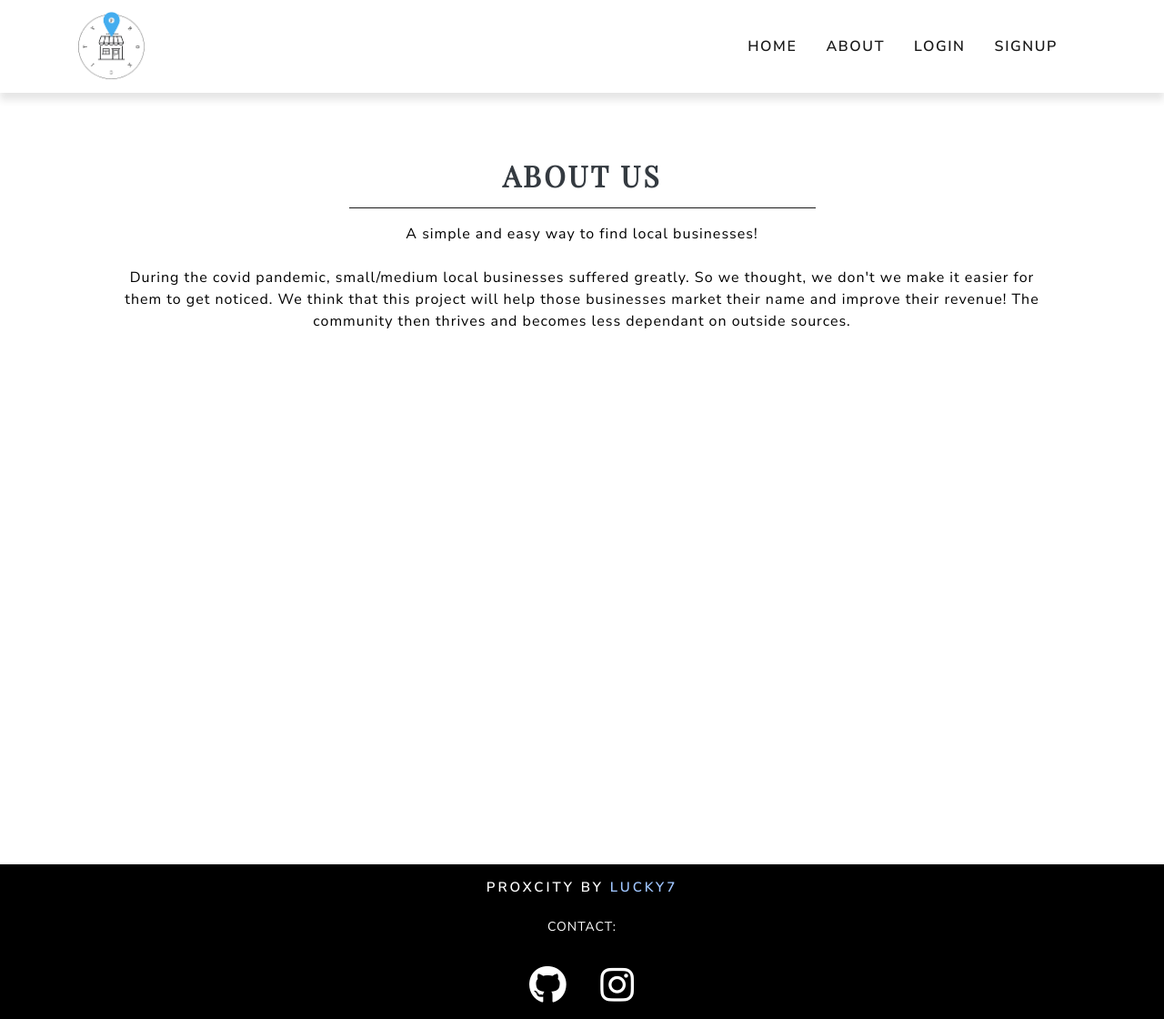
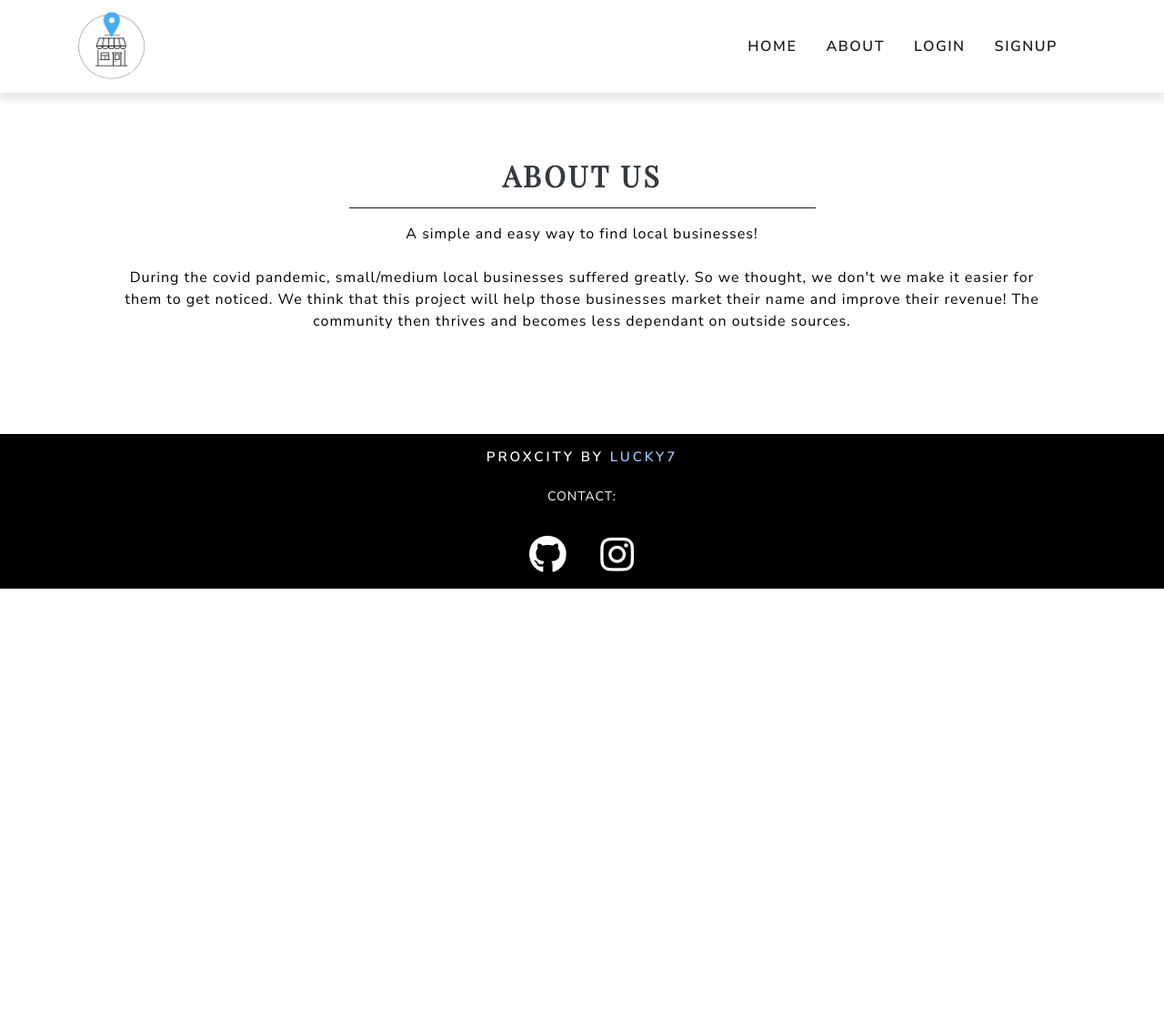
Before and after one commit to Kou-kun42/local-business-finder, a Flask app: page /about in a window 1280 px wide. Shown: the whole page at 91% size. After the commit the page ends 647 px from the top, so only its background shows below. Run offline with Flask 2, Linux system fonts and the light colour scheme; some libraries are stand-ins or nearby versions.

Commit message:
Made navbar sticky and removed vh-100

```diff
--- a/templates/base.html
+++ b/templates/base.html
@@ -18,10 +18,10 @@
 
 <body>
   <!--  HOME NAV BAR -->
-  <nav class="navbar bg-light navbar-light navbar-expand-lg">
+  <nav class="navbar bg-light navbar-dark navbar-expand-lg navbar-fixed-top">
     <div class="container">
       <a href="/" class="navbar-brand">
-        <img src="{{url_for('static', filename='Logo.png')}}" alt="" width="75", height="75">
+        <img src="{{url_for('static', filename='Logo2.png')}}" alt="" width="75", height="75">
       </a>
 
       <button class="navbar-toggler" type="button" data-toggle="collapse" data-target="#navbarResponsive" aria-controls="navbarNavDropdown" aria-expanded="false" aria-label="Toggle navigation">
@@ -61,7 +61,7 @@
   <!-- End Navbar -->
 
   <!-- MAIN CONTENT -->
-  <div class="main-content vh-100">
+  <div class="main-content">
     {% block content %}
     {% endblock %}
   </div>
```
